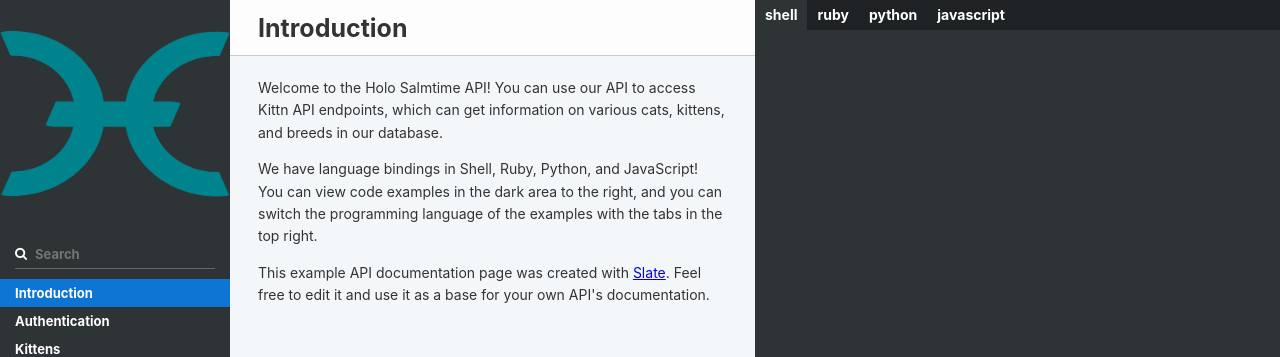
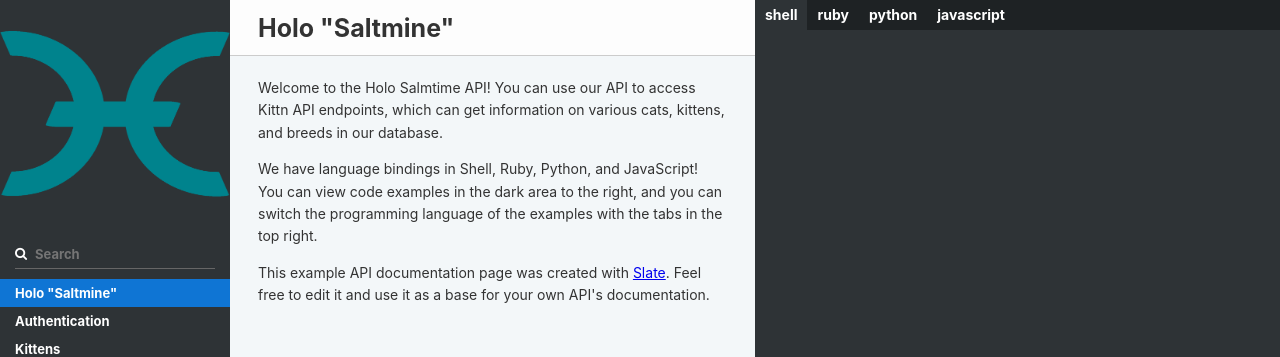
Before and after one commit to Holo-Host/saltmine, a plain HTML site: page docs/index.html in a window 1280 px wide. Shown: the top 357 px of the page. Drawn offline with Linux system fonts and the light colour scheme.

Commit message:
adding documentation

```diff
--- a/docs/index.html
+++ b/docs/index.html
@@ -222,7 +222,7 @@
         <ul class="search-results"></ul>
       <ul id="toc" class="toc-list-h1">
           <li>
-            <a href="#introduction" class="toc-h1 toc-link" data-title="Introduction">Introduction</a>
+            <a href="#holo-quot-saltmine-quot" class="toc-h1 toc-link" data-title="Holo "Saltmine"">Holo "Saltmine"</a>
           </li>
           <li>
             <a href="#authentication" class="toc-h1 toc-link" data-title="Authentication">Authentication</a>
@@ -253,7 +253,7 @@
     <div class="page-wrapper">
       <div class="dark-box"></div>
       <div class="content">
-        <h1 id='introduction'>Introduction</h1>
+        <h1 id='holo-quot-saltmine-quot'>Holo &quot;Saltmine&quot;</h1>
 <p>Welcome to the Holo Salmtime API! You can use our API to access Kittn API endpoints, which can get information on various cats, kittens, and breeds in our database.</p>
 
 <p>We have language bindings in Shell, Ruby, Python, and JavaScript! You can view code examples in the dark area to the right, and you can switch the programming language of the examples with the tabs in the top right.</p>
```
